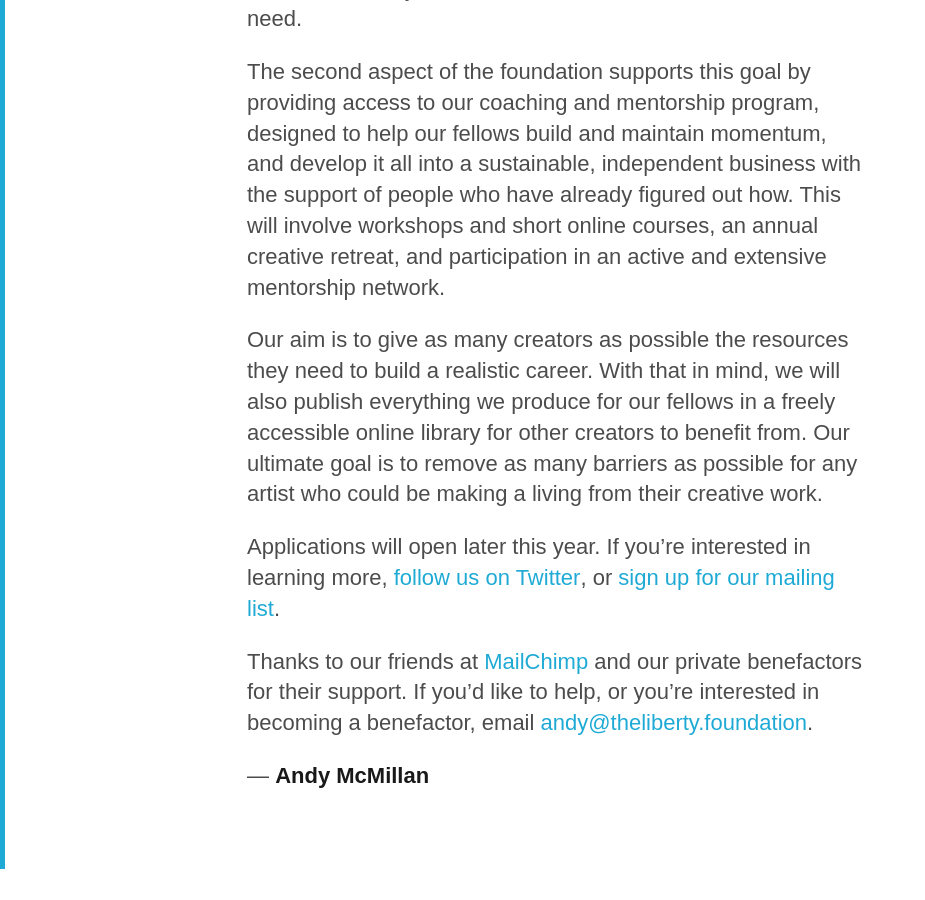
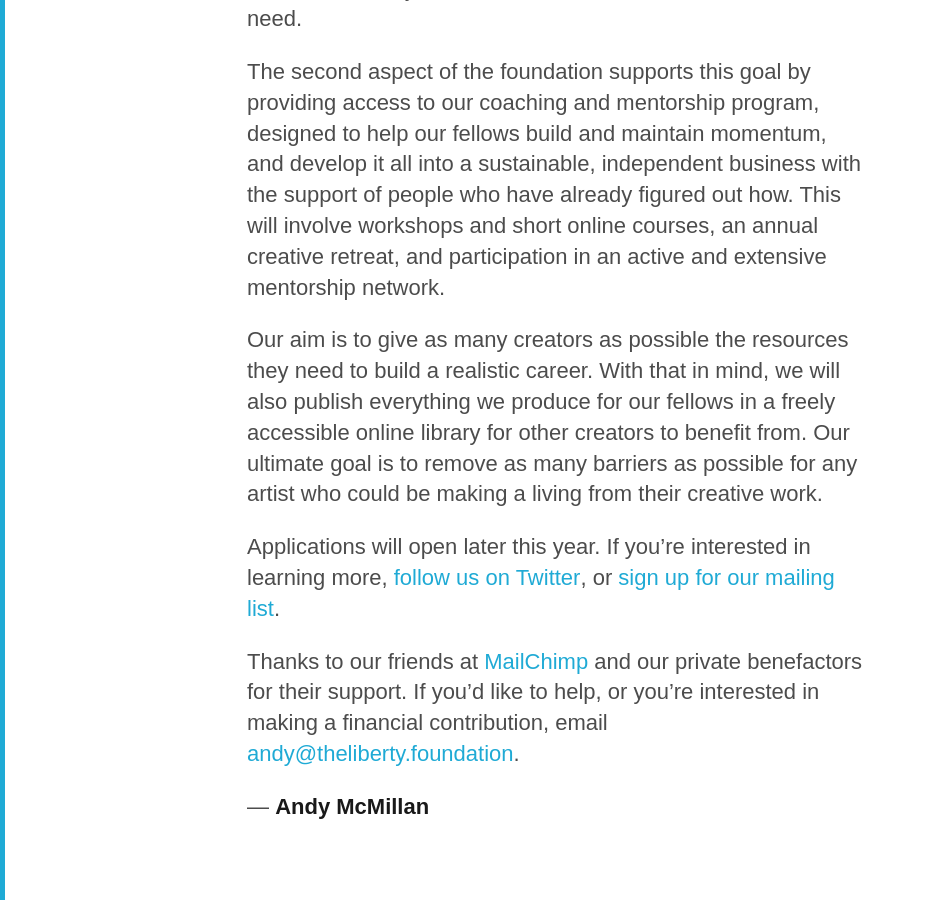
Before and after one commit to thelibertyfoundation/website, a Jekyll site: the page built from index.md, in a window 1280 px wide and 900 px high, scrolled down 1221 px. Shown: the whole window, without its empty margins (0-925 px from the left). Built offline with Jekyll 4.4.1, drawn with Linux system fonts in a browser that asks for light colours; before the commit the page ends 2090 px from its top, so only the background shows below that.

Commit message:
Update index.md

```diff
--- a/index.md
+++ b/index.md
@@ -23,6 +23,6 @@ Our aim is to give as many creators as possible the resources they need to build
 
 Applications will open later this year. If you're interested in learning more, [follow us on Twitter](https://twitter.com/libertyfndn), or [sign up for our mailing list](http://eepurl.com/cOYW9n).
 
-Thanks to our friends at [MailChimp](http://mailchimp.com) and our private benefactors for their support. If you'd like to help, or you're interested in becoming a benefactor, email [andy@theliberty.foundation](mailto:andy@theliberty.foundation).
+Thanks to our friends at [MailChimp](http://mailchimp.com) and our private benefactors for their support. If you'd like to help, or you're interested in making a financial contribution, email [andy@theliberty.foundation](mailto:andy@theliberty.foundation).
 
 — **Andy McMillan**
```
